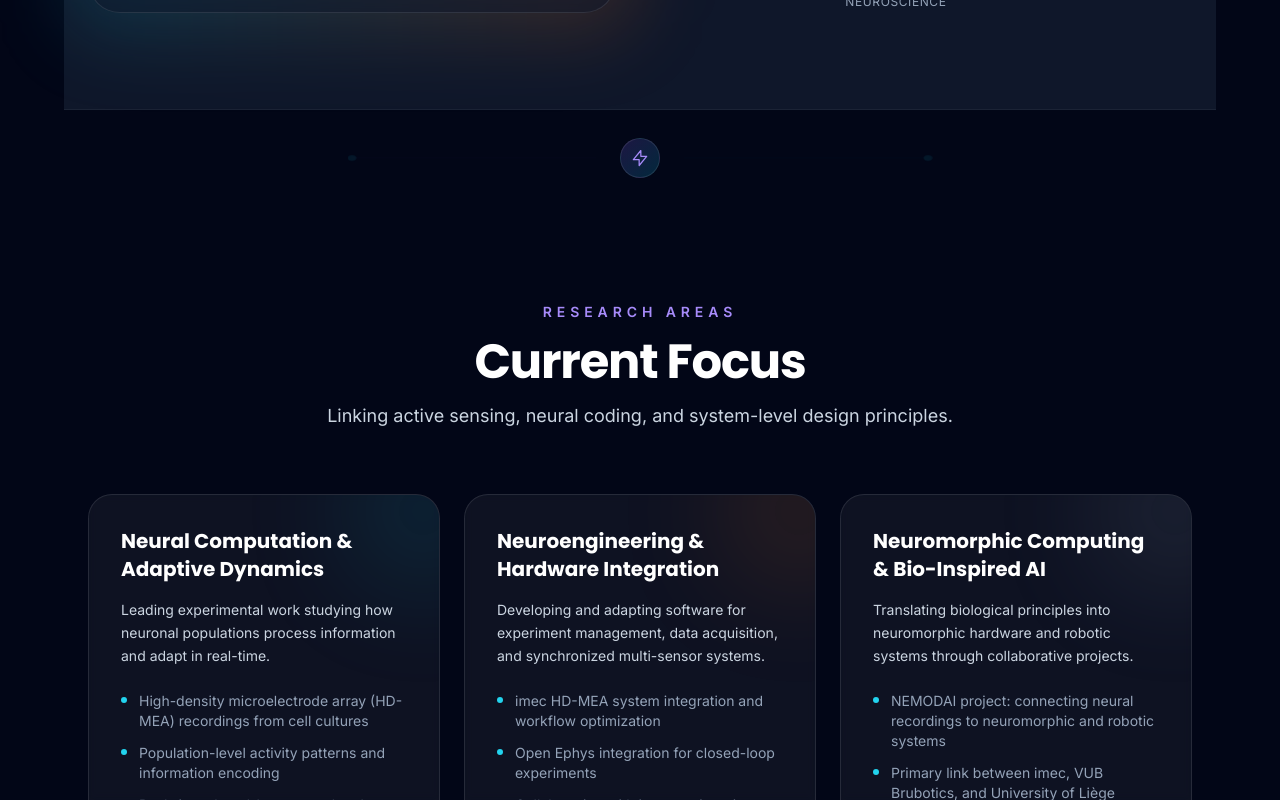
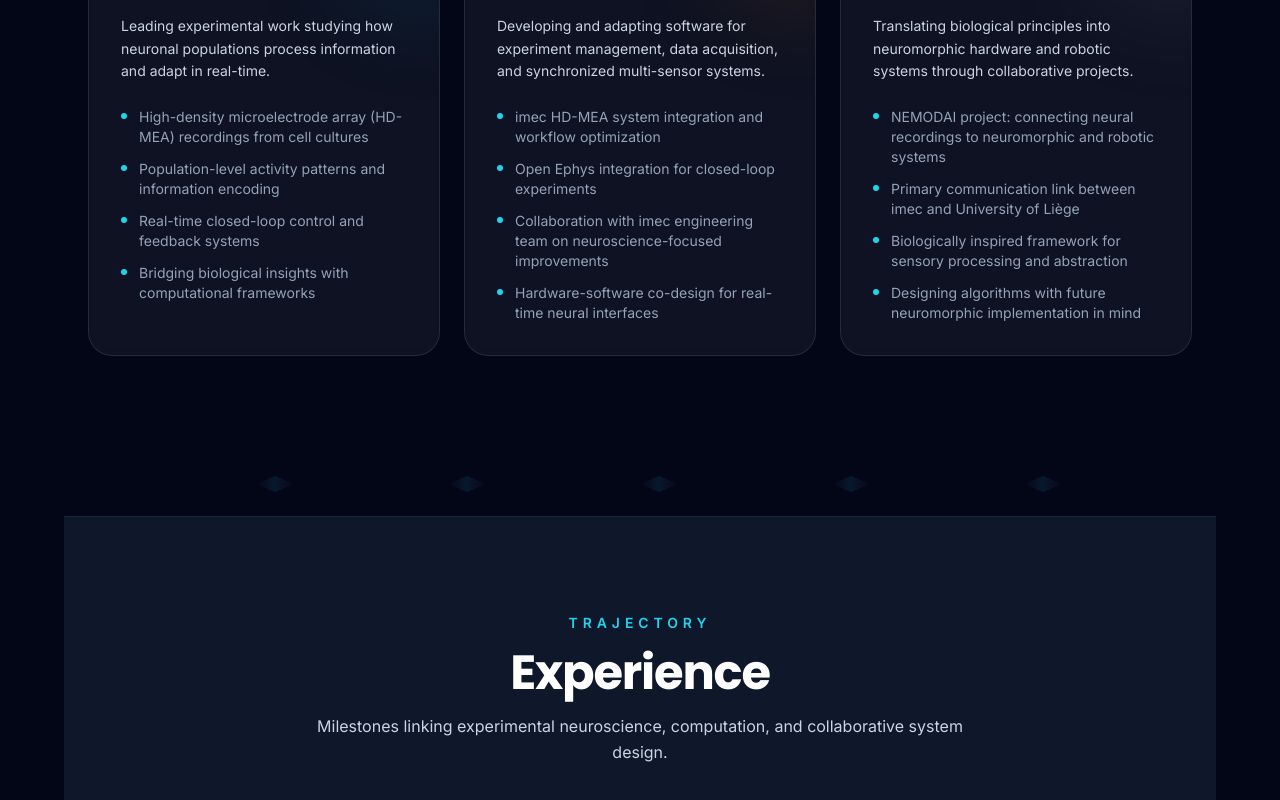
Before and after one commit to benefron/benefron.github.io, a Next.js app: page / in a window 1280 px wide. Shown: the part 2000-2800 px from the top of the page. Built offline with nearby package versions, Linux system fonts and the light colour scheme.

Commit message:
refactor: adjust Hero component layout and update NEMODAI project communication details

```diff
--- a/components/Hero.tsx
+++ b/components/Hero.tsx
@@ -43,7 +43,6 @@ export function Hero() {
               <p className="text-lg text-cool-300 leading-relaxed max-w-xl mx-auto lg:mx-0 animate-slide-up [animation-delay:500ms]">
                 {hero.summary}
               </p>
-            </div>
             </div>
 
             <div className="flex flex-wrap items-center justify-center lg:justify-start gap-4 animate-slide-up [animation-delay:600ms]">
@@ -105,6 +104,7 @@ export function Hero() {
             </div>
           </div>
         </div>
-    </section>
+      </div>
+    </section >
   );
 }
--- a/content/data.ts
+++ b/content/data.ts
@@ -45,7 +45,7 @@ export const focusAreas = [
     description: "Translating biological principles into neuromorphic hardware and robotic systems through collaborative projects.",
     bullets: [
       "NEMODAI project: connecting neural recordings to neuromorphic and robotic systems",
-      "Primary link between imec, VUB Brubotics, and University of Liège",
+      "Primary communication link between imec and University of Liège",
       "Biologically inspired framework for sensory processing and abstraction",
       "Designing algorithms with future neuromorphic implementation in mind"
     ]
```
Lines whose indentation alone changed are shown as unchanged.
